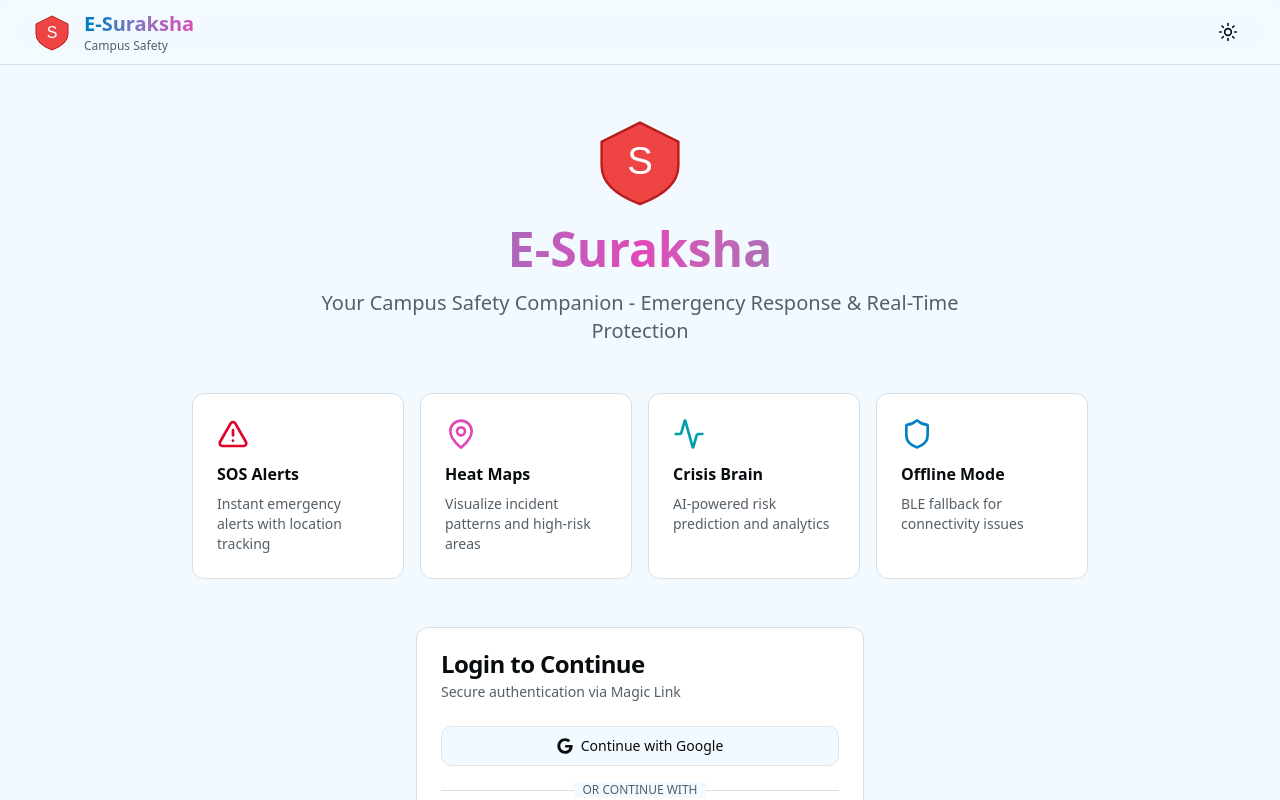
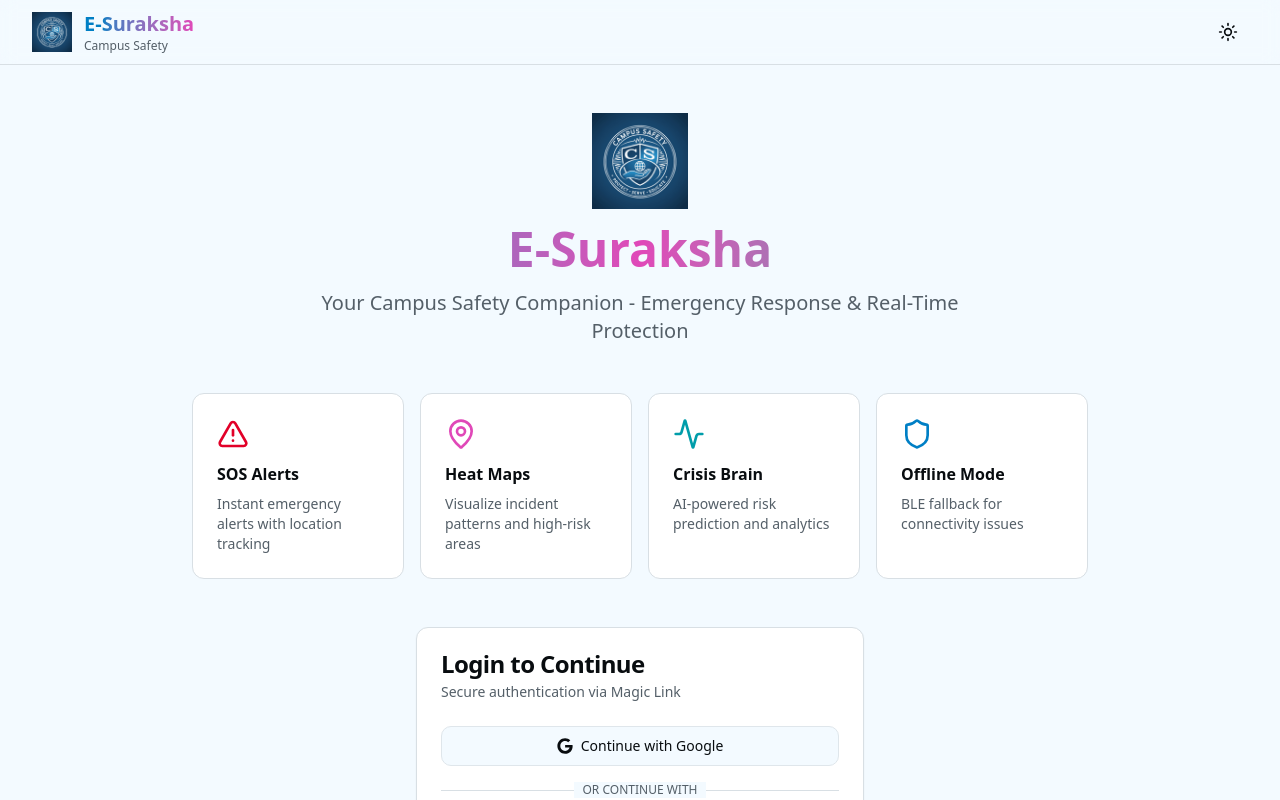
Before and after one commit to lynxthecoder10/e-suraksha-campus-safety, a React (Vite) app in the folder frontend/: page / in a window 1280 px wide. Shown: the top 800 px of the page. Built offline with nearby package versions, Linux system fonts and the light colour scheme; no server answers.

Commit message:
fix(web): Update web UI components to use new logo PNG

```diff
--- a/frontend/src/components/Header.tsx
+++ b/frontend/src/components/Header.tsx
@@ -25,7 +25,7 @@ export default function Header() {
     <header className="sticky top-0 z-50 w-full border-b border-border/40 bg-background/95 backdrop-blur supports-[backdrop-filter]:bg-background/60">
       <div className="container flex h-16 items-center justify-between">
         <div className="flex items-center gap-3">
-          <img src="/assets/generated/campus-shield-logo.dim_200x200.svg" alt="E-Suraksha Logo" className="h-10 w-10" />
+          <img src="/assets/generated/campus-shield-logo.png" alt="E-Suraksha Logo" className="h-10 w-10" />
           <div>
             <h1 className="text-xl font-bold bg-gradient-to-r from-primary to-chart-1 bg-clip-text text-transparent">
               E-Suraksha
--- a/frontend/src/components/LoginPrompt.tsx
+++ b/frontend/src/components/LoginPrompt.tsx
@@ -43,7 +43,7 @@ export default function LoginPrompt() {
       <div className="max-w-4xl w-full space-y-12">
         <div className="text-center space-y-4">
           <img
-            src="/assets/generated/campus-shield-logo.dim_200x200.svg"
+            src="/assets/generated/campus-shield-logo.png"
             alt="E-Suraksha"
             className="h-24 w-24 mx-auto"
           />
```
Also changed, not shown: frontend/public/assets/generated/campus-shield-logo.png (added).
